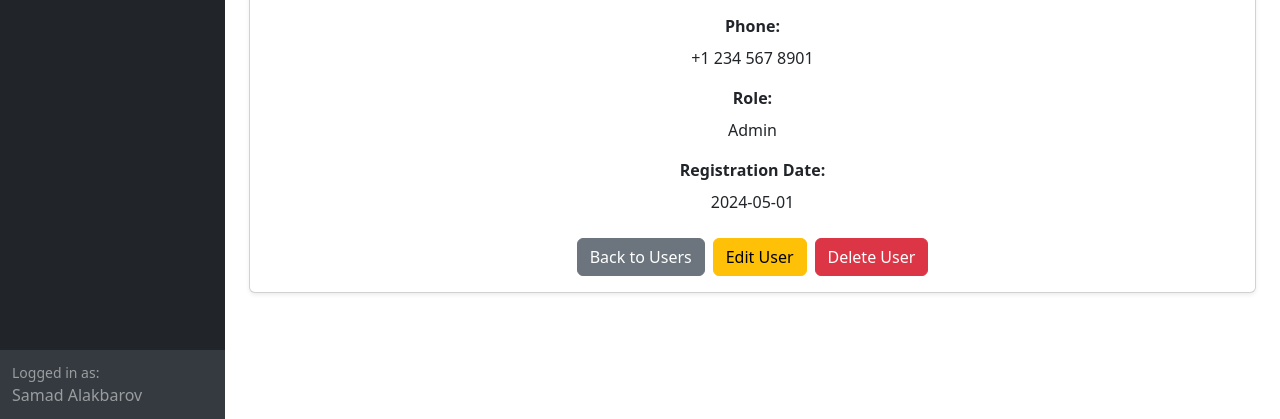
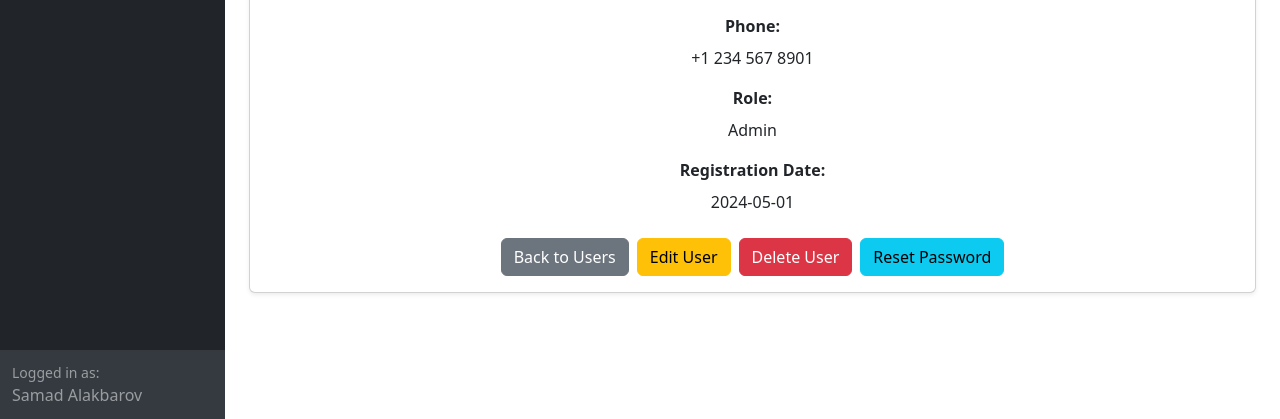
Before and after one commit to Samad126/AdressBookAppWeb, an ASP.NET Core app: page /Admin/Users/Details in a window 1280 px wide. Shown: the part 381-800 px from the top of the page. Run offline with ASP.NET Core 8, Linux system fonts and the light colour scheme; some libraries are stand-ins or nearby versions.

Commit message:
feat: reset password of user in admin

```diff
--- a/Areas/Admin/Views/Users/Details.cshtml
+++ b/Areas/Admin/Views/Users/Details.cshtml
@@ -49,8 +49,8 @@
                 <a asp-area="Admin" asp-controller="Users" asp-action="Index" class="btn btn-secondary">Back to Users</a>
                 <a asp-area="Admin" asp-controller="Users" asp-action="Edit" class="btn btn-warning">Edit User</a>
                 <a href="#" class="btn btn-danger">Delete User</a>
+                <button class="btn btn-info">Reset Password</button>
             </div>
-
         </div>
     </div>
 </div>
```
